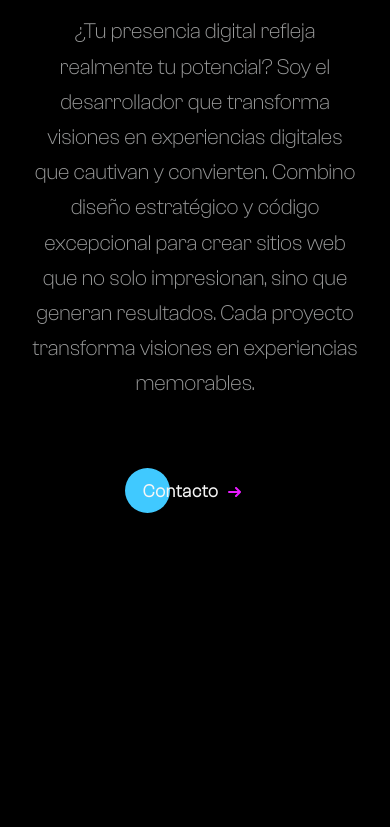
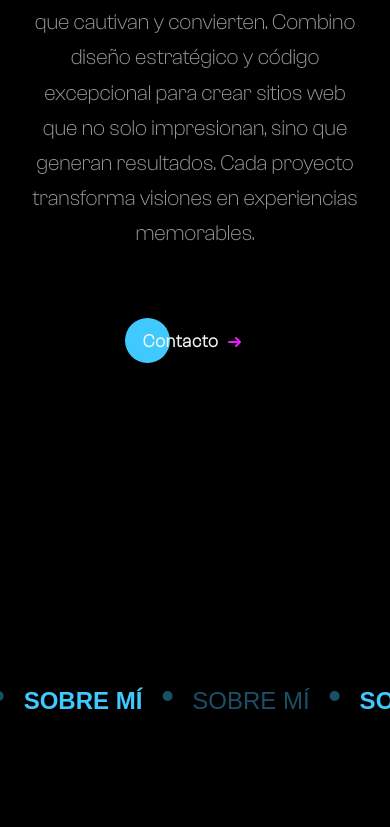
Before and after one commit to ricardolaurito/portfolio-v3, a plain HTML site: page index.html in a window 390 px wide. Shown: the part 381-1208 px from the top of the page. Drawn offline with nearby package versions, Linux system fonts and the light colour scheme; no server answers; a web font is replaced by a local one.

Commit message:
Ajustando responsivo, inicio 2

```diff
--- a/assets/css/responsividade.css
+++ b/assets/css/responsividade.css
@@ -269,7 +269,7 @@
         align-items: center;
         text-align: center;
         width: 100%;
-        margin-top: 9.375rem;
+        /* margin-top: 150px; */
     }
 
     .titulo-inicio {
```
